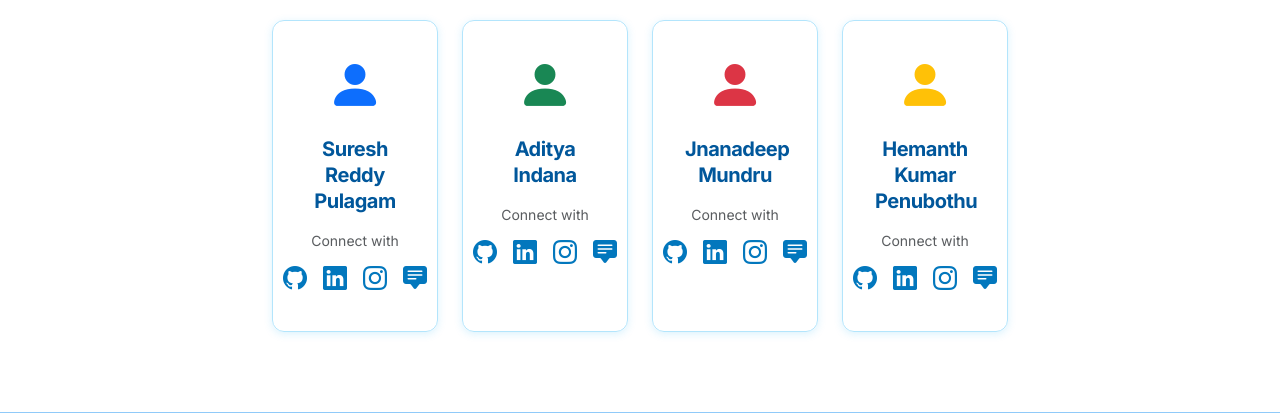
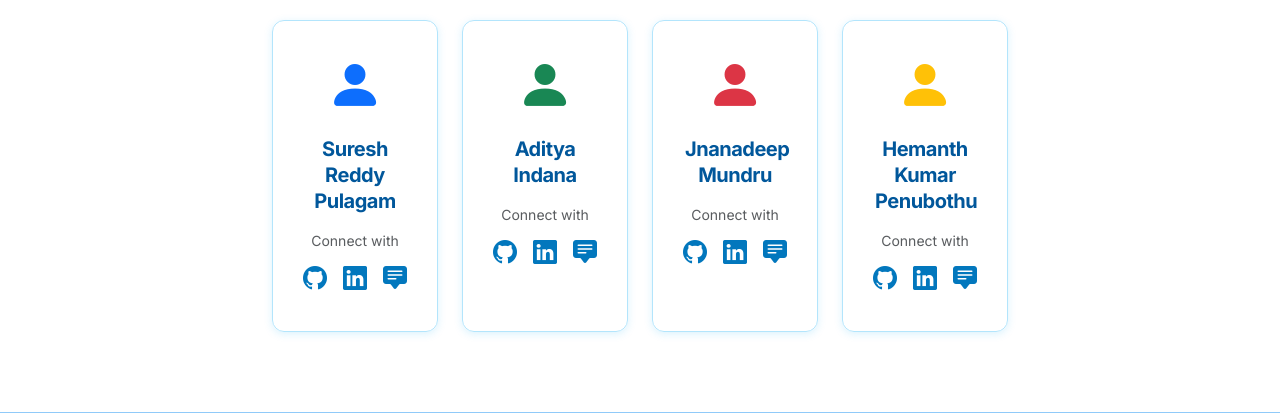
Before and after one commit to 22MH1A42G1/HeartFL-Django, a Django app: page /contact/ in a window 1280 px wide. Shown: the part 1086-1499 px from the top of the page. Run offline with Django 5.2, Linux system fonts and the light colour scheme.

Commit message:
Add files via upload

```diff
--- a/heartfl/templates/core/contact.html
+++ b/heartfl/templates/core/contact.html
@@ -80,8 +80,7 @@
                         <div class="d-flex gap-3 justify-content-center">
                             <a href="https://github.com/sureshreddy777/" aria-label="GitHub"><i class="bi bi-github fs-4"></i></a>
                             <a href="https://www.linkedin.com/in/suresh-reddy-pulagam-058419259/" aria-label="LinkedIn"><i class="bi bi-linkedin fs-4"></i></a>
-                            <a href="#" aria-label="instagram"><i class="bi bi-instagram fs-4"></i></a>
-                            <a href="mailto:" aria-label="Gmail"><i class="bi bi-chat-square-text-fill fs-4"></i></a>
+                            <a href="mailto:pulagamsureshreddy777@gmail.com" aria-label="Gmail"><i class="bi bi-chat-square-text-fill fs-4"></i></a>
                         </div>
                     </div>
                 </div>
@@ -95,8 +94,7 @@
                         <div class="d-flex gap-3 justify-content-center">
                             <a href="https://github.com/22MH1A42G1/" aria-label="GitHub"><i class="bi bi-github fs-4"></i></a>
                             <a href="https://linkedin.com/in/aditya-indana-899734216" aria-label="LinkedIn"><i class="bi bi-linkedin fs-4"></i></a>
-                            <a href="#" aria-label="Instagram"><i class="bi bi-instagram fs-4"></i></a>
-                            <a href="#" aria-label="Gmail"><i class="bi bi-chat-square-text-fill fs-4"></i></a>
+                            <a href="mailto:adityaindana@gmail.com" aria-label="Gmail"><i class="bi bi-chat-square-text-fill fs-4"></i></a>
                         </div>
                     </div>
                 </div>
@@ -111,8 +109,7 @@
                         <div class="d-flex gap-3 justify-content-center">
                             <a href="https://github.com/jnanadeep-2003/" aria-label="GitHub"><i class="bi bi-github fs-4"></i></a>
                             <a href="https://www.linkedin.com/in/jnanadeep-mundru-1b1330275/" aria-label="LinkedIn"><i class="bi bi-linkedin fs-4"></i></a>
-                            <a href="#" aria-label="Instagram"><i class="bi bi-instagram fs-4"></i></a>
-                            <a href="#" aria-label="Gmail"><i class="bi bi-chat-square-text-fill fs-4"></i></a>
+                            <a href="mailto:jnanadeep0306@gmail.com" aria-label="Gmail"><i class="bi bi-chat-square-text-fill fs-4"></i></a>
                         </div>
                     </div>
                 </div>
@@ -127,8 +124,7 @@
                         <div class="d-flex gap-3 justify-content-center">
                             <a href="https://github.com/HemanthKumarPenubothu/" aria-label="GitHub"><i class="bi bi-github fs-4"></i></a>
                             <a href="https://www.linkedin.com/in/hemanth-kumar-penubothu-a73249266/" aria-label="LinkedIn"><i class="bi bi-linkedin fs-4"></i></a>
-                            <a href="#" aria-label="Instagram"><i class="bi bi-instagram fs-4"></i></a>
-                            <a href="#" aria-label="Gmail"><i class="bi bi-chat-square-text-fill fs-4"></i></a>
+                            <a href="mailto:hemanthkumarpenubothu@gmail.com" aria-label="Gmail"><i class="bi bi-chat-square-text-fill fs-4"></i></a>
                         </div>
                     </div>
                 </div>
```
Also changed, not shown: heartfl/manage.py (+0 -10 lines), heartfl/README.md, heartfl/db.sqlite3, 2 other files.
